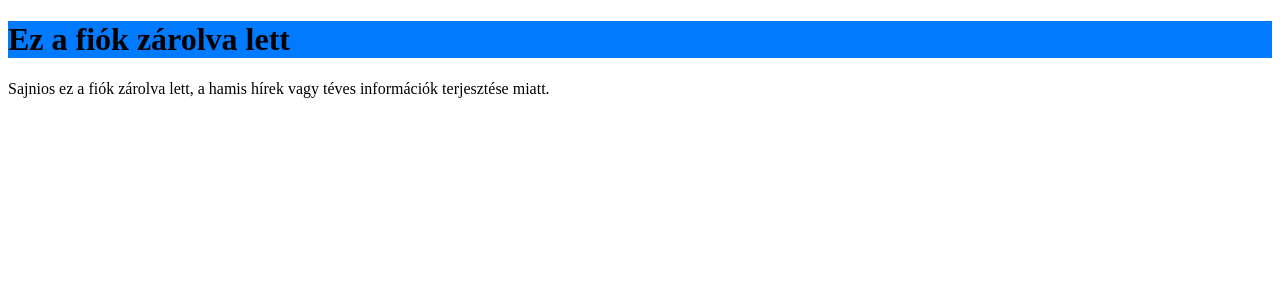
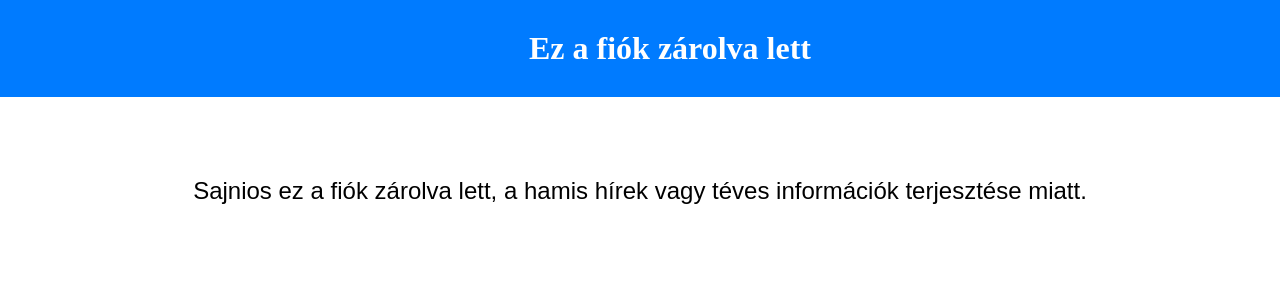
Before and after one commit to fefi375/NagyProject, a Flask app: page /banned_account in a window 1280 px wide; the page is wider, and only the part inside the window is pictured. Shown: the top 300 px of that part. Run offline with Flask 3, Linux system fonts and the light colour scheme.

Commit message:
backend a bannolt accokhoz, css

```diff
--- a/WEB/app.py
+++ b/WEB/app.py
@@ -61,14 +61,11 @@ def login():
 
     if user['credit']<=50:
         return redirect(url_for('banned_account_page'))
-
     if user:
         session['user_id'] = user['id']
         session['username'] = user['username']
         flash(f"Welcome back, {user['username']}! Your current credit is {user['credit']}.")
         return redirect(url_for('news_portal'))
-
-
 
     else:
         flash("Invalid username or password. Please try again.")
--- a/WEB/static/banned_account.css
+++ b/WEB/static/banned_account.css
@@ -1,4 +1,18 @@
+*{
+    margin: 0;
+}
 h1{
     background-color: #007BFF;
     width: 100%;
+    margin: 0;
+    padding: 30px;
+    color: white;
+    margin-bottom: 10vh;
+    text-align: center;
 }
+div{
+    font-size: x-large;
+    font-family: Arial, Helvetica, sans-serif;
+
+    text-align: center;
+}
```
